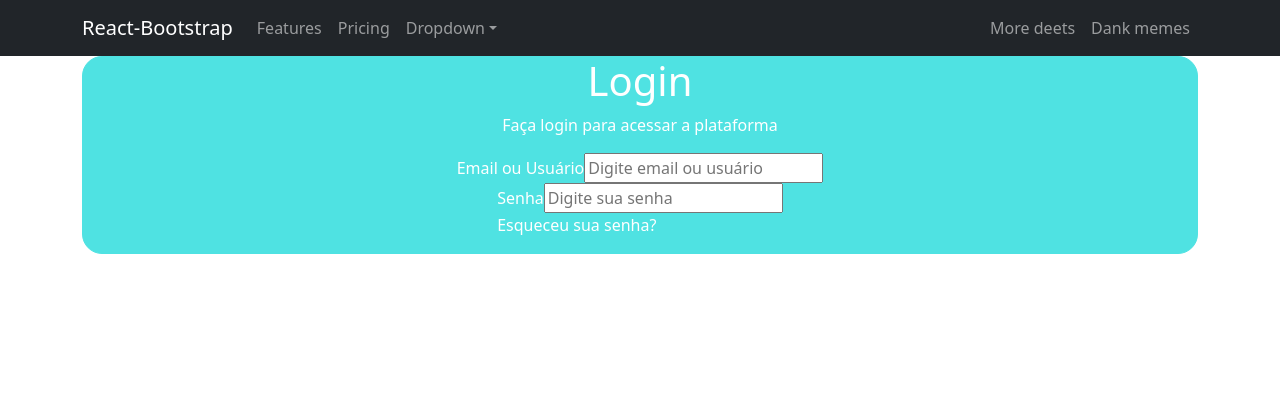
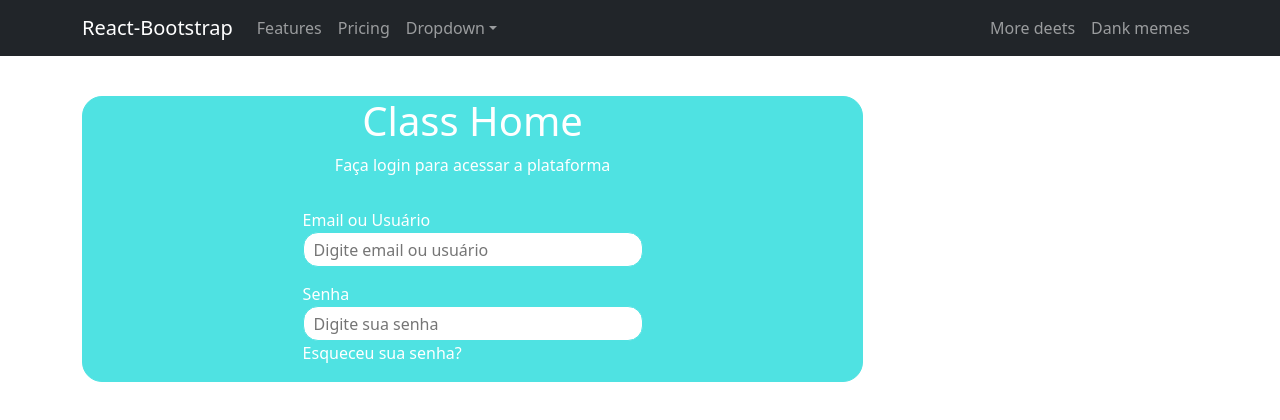
Before and after one commit to laura-fg/class-home, a React (Create React App) app: page /login in a window 1280 px wide. Shown: the top 420 px of the page. Built offline with nearby package versions, Linux system fonts and the light colour scheme.

Commit message:
update login

```diff
--- a/package.json
+++ b/package.json
@@ -7,6 +7,7 @@
     "@testing-library/react": "^12.1.2",
     "@testing-library/user-event": "^13.5.0",
     "bootstrap": "^5.1.3",
+    "eslint": "^8.7.0",
     "jshint": "^2.13.3",
     "react": "^17.0.2",
     "react-bootstrap": "^2.1.1",
--- a/src/components/userList.jsx
+++ b/src/components/userList.jsx
@@ -1,4 +1,6 @@
 import { Link } from "react-router-dom";
+import NavbarLogin from "./navbar";
+import '../styles/userList.css';
 
  const users = [
     {id: 1, name: "Chris Evans", username: "chris", email: " chris@gmail.com", turma: "T1", matricula: 4554, idade: 15, situacao: "Ativo"},
@@ -14,14 +16,17 @@ import { Link } from "react-router-dom";
 export default function UserList(){
 
     return (
-        <div>
+        <>
+        <NavbarLogin />
+        <div className="listUsers">
             {users.map((user, id) => (
-                <div key={user.id}>
-                <Link to={`/users/${user.name}/${user.email}/${user.turma}/${user.matricula}/${user.idade}/${user.situacao}`}> {user.username} </Link>
+                <div className="box-link" key={user.id}>
+                <Link className="link" to={`/users/${user.name}/${user.email}/${user.turma}/${user.matricula}/${user.idade}/${user.situacao}`}> {user.username} </Link>
 
                 </div>
             ))}
 
         </div>
+        </>
     )
 }
--- a/src/pages/Login/login.jsx
+++ b/src/pages/Login/login.jsx
@@ -12,19 +12,19 @@ export default function Login() {
          <div className="container">
 
           <main className="box-login">
-             <h1> Login </h1>
+             <h1> Class Home </h1>
              <p> Faça login para acessar a plataforma</p>
-
-               <div>
+            <div className="form-login">
+               <div className="login">
                 <label> Email ou Usuário</label>
                 <input placeholder='Digite email ou usuário'/>
                </div>
-
-               <div>
+               <div className="login">
                    <label> Senha </label>
                    <input type="password" placeholder='Digite sua senha'/>
                    <p> Esqueceu sua senha?</p>
                </div>
+            </div>
           </main>
          </div>
         </>
--- a/src/pages/Login/loginStyle.css
+++ b/src/pages/Login/loginStyle.css
@@ -3,6 +3,8 @@
 
 
 .box-login{
+    width: 70%;
+    height: 50%;
     display: flex;
     flex-direction: column;
     justify-content: center;
@@ -11,4 +13,26 @@
     background-color: #4FE2E2;
     border: 1px solid #4FE2E2;
     border-radius: 20px;
+    margin-top: 40px;
 }
+
+.form-login{
+    text-align: left;
+}
+
+.login{
+    display: flex;
+    flex-direction: column;
+    margin-top: 15px;
+    cursor: pointer;
+}
+
+.login input{
+    width: 340px;
+    height: 35px;
+    padding-left: 10px;
+    border: 1px solid #4FE2E2;
+    border-radius: 15px;
+
+
+}
--- /dev/null
+++ b/src/styles/userList.css
@@ -0,0 +1,16 @@
+.listUsers .link{
+    text-decoration: none;
+    align-items: center;
+
+}
+
+.box-link{
+    width: 180px !important;
+    height: 180px !important;
+    margin: 10px;
+    display: flex;
+    justify-content: center;
+    align-self: center;
+    border: 1px solid #cccccc;
+    border-radius: 15px;
+}
```
